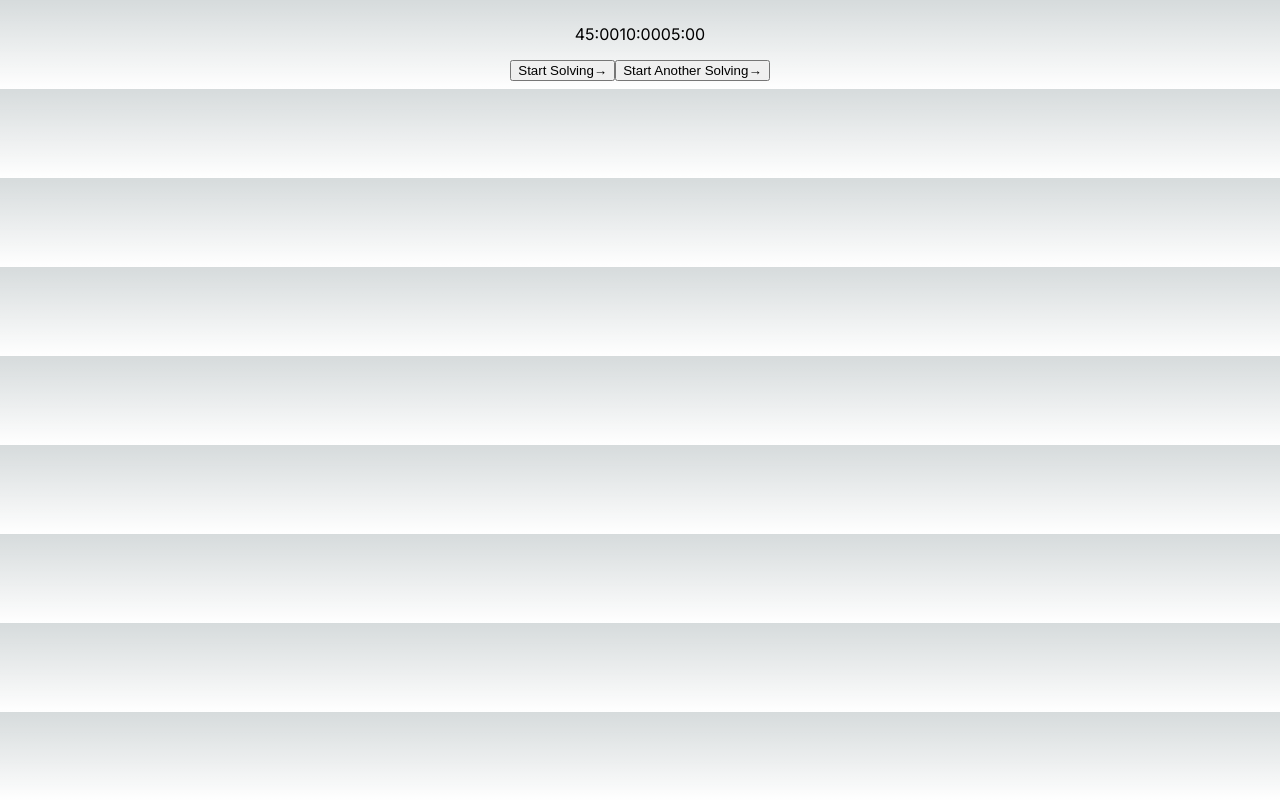
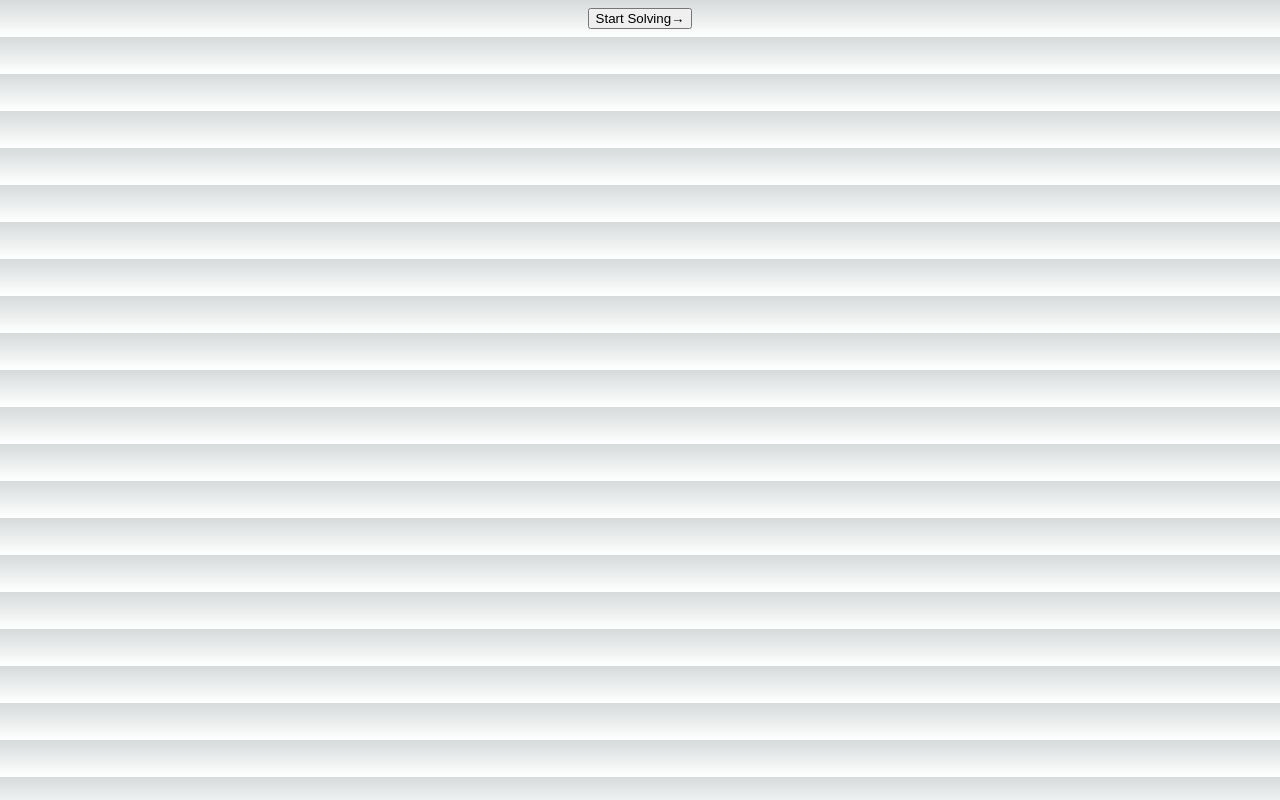
Before and after one commit to rakibul-wdp/mfs, a Next.js app: page / in a window 1280 px wide. Built offline with nearby package versions, Linux system fonts and the light colour scheme.

Commit message:
solve condition of button

```diff
--- a/app/page.js
+++ b/app/page.js
@@ -55,12 +55,13 @@ export default function Home() {
 
   return (
     <main>
-      <div className="flex items-center justify-center gap-14 mt-14">
-        <TimerDisplay time={time} primary />
-        <TimerDisplay time={timerDurations[1]} tutorial />
-        <TimerDisplay time={timerDurations[2]} solving />
-      </div>
-
+      {isActive && (
+        <div className="flex items-center justify-center gap-14 mt-14">
+          <TimerDisplay time={time} primary />
+          <TimerDisplay time={timerDurations[1]} tutorial />
+          <TimerDisplay time={timerDurations[2]} solving />
+        </div>
+      )}
       <ControlButtons
         onStart={startTimer}
         onRestart={restartTimer}
--- a/components/ControlButtons.jsx
+++ b/components/ControlButtons.jsx
@@ -1,19 +1,21 @@
 const ControlButtons = ({ onStart, onRestart, isActive }) => {
   return (
     <div className="flex items-center justify-center">
-      <button
-        className="bg-green-500 text-lg font-bold mt-14 px-5 py-2 rounded-lg"
-        onClick={onStart}
-        disabled={isActive}
-      >
-        Start Solving&#8594;
-      </button>
+      {isActive ? (
         <button
           className="bg-green-500 text-lg font-bold mt-14 px-5 py-2 rounded-lg"
           onClick={onRestart}
         >
           Start Another Solving&#8594;
         </button>
+      ) : (
+        <button
+          className="bg-green-500 text-lg font-bold mt-14 px-5 py-2 rounded-lg"
+          onClick={onStart}
+        >
+          Start Solving&#8594;
+        </button>
+      )}
     </div>
   );
 };
```
Lines whose indentation alone changed are shown as unchanged.
